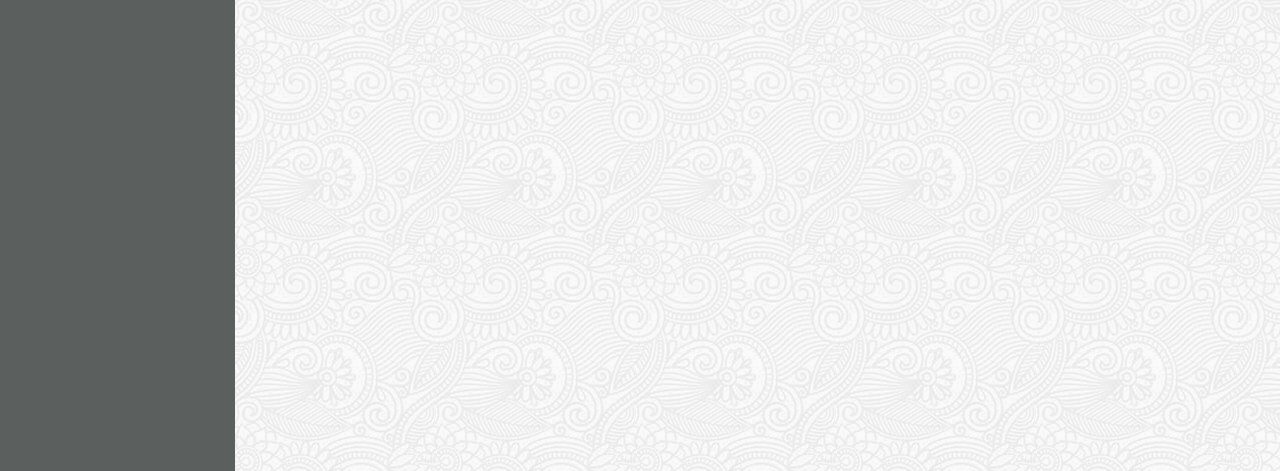
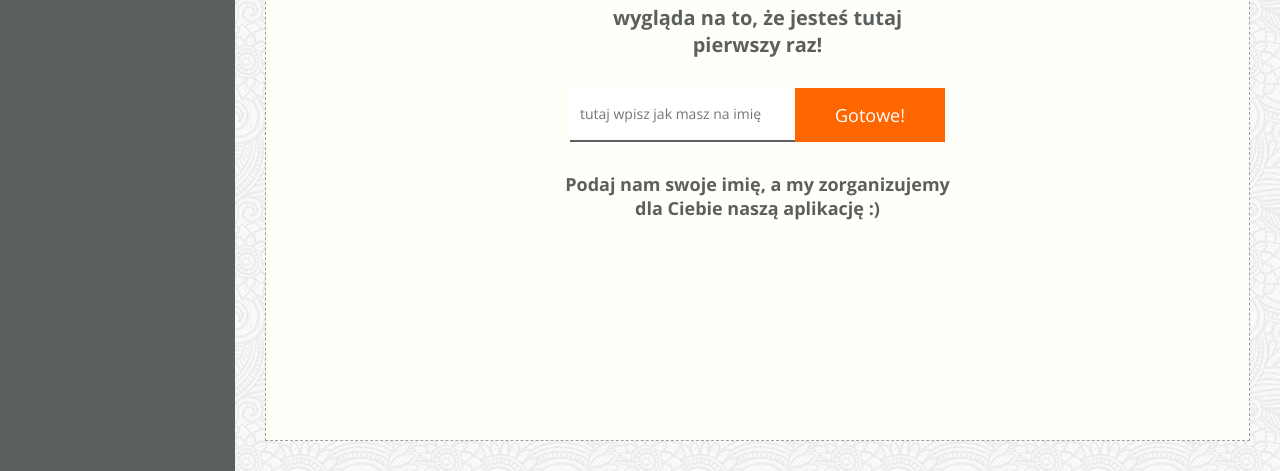
Before and after one commit to emcecha/zaplanuj-jedzonko, a website: page app.html in a window 1280 px wide. Shown: the part 329-800 px from the top of the page. Drawn offline with nearby package versions, Linux system fonts and the light colour scheme; a web font is replaced by a local one.

Commit message:
dodanie welcome boxa do dashboardu w głównym widoku aplikacji, ostylowanie welcome boxa

```diff
--- a/app.html
+++ b/app.html
@@ -52,10 +52,21 @@
         <main class="app-main">
 
             <div class="app-welcome">
-                <h1 class="app-welcome__title">
-
-                </h1>
-                <p></p>
+                <h2 class="app-welcome__title">Witaj,</h2>
+                <p class="app-welcome__greetings">
+                    wygląda na to, że jesteś tutaj<br>
+                    pierwszy raz!
+                </p>
+                <form class="app-welcome__form" action="index.html" method="post">
+                    <input type="text" name="name" class="app-welcome__input" placeholder="tutaj wpisz jak masz na imię">
+                    <button type="button" name="button" class="button">
+                        Gotowe!
+                    </button>
+                </form>
+                <p class="app-welcome__request">
+                    Podaj nam swoje imię, a my zorganizujemy<br>
+                    dla Ciebie naszą aplikację :)
+                </p>
             </div>
 
         </main>
--- a/scss/main.scss
+++ b/scss/main.scss
@@ -12,3 +12,4 @@
 @import "partials/page_about_me";
 @import "partials/page_footer";
 @import "partials/app_main_view";
+@import "partials/app_dashboard_first_entry";
--- /dev/null
+++ b/scss/partials/_app_dashboard_first_entry.scss
@@ -0,0 +1,47 @@
+.app-welcome {
+    background-color: $screen-bcg-color;
+    border: 1px dashed $app-dotted-brd-color;
+    display: flex;
+    flex-direction: column;
+    align-items: center;
+    justify-content: center;
+    text-align: center;
+    color: $aside-bcg-color;
+    font-weight: 700;
+    padding: 0 60px 60px;
+    min-height: calc(100vh - 80px - 60px);
+
+    &__title {
+        font-size: $xl-font-size;
+        margin-bottom: 20px;
+    }
+
+    &__greetings {
+        font-size: $l-font-size;
+        margin-bottom: 30px;
+    }
+
+    &__form {
+        display: flex;
+        margin-bottom: 30px;
+    }
+
+    &__input {
+        padding: 0 10px;
+        font-size: $s-font-size;
+        width: 225px;
+        border: none;
+        border-bottom: 2px solid $aside-bcg-color;
+        transition: all 200ms;
+
+        &:focus-within {
+            outline: none;
+            border: none;
+            border-bottom: 2px solid $accent-color;
+        }
+    }
+
+    &__request {
+        font-size: $m-font-size;
+    }
+}
--- a/scss/partials/_app_main_view.scss
+++ b/scss/partials/_app_main_view.scss
@@ -92,5 +92,5 @@
 .app-main {
     background-image: url("../img/app_background.png");
     width: calc(100% - 235px);
-    padding: 30px 50px;
+    padding: 30px;
 }
```
Also changed, not shown: css/main.css.
